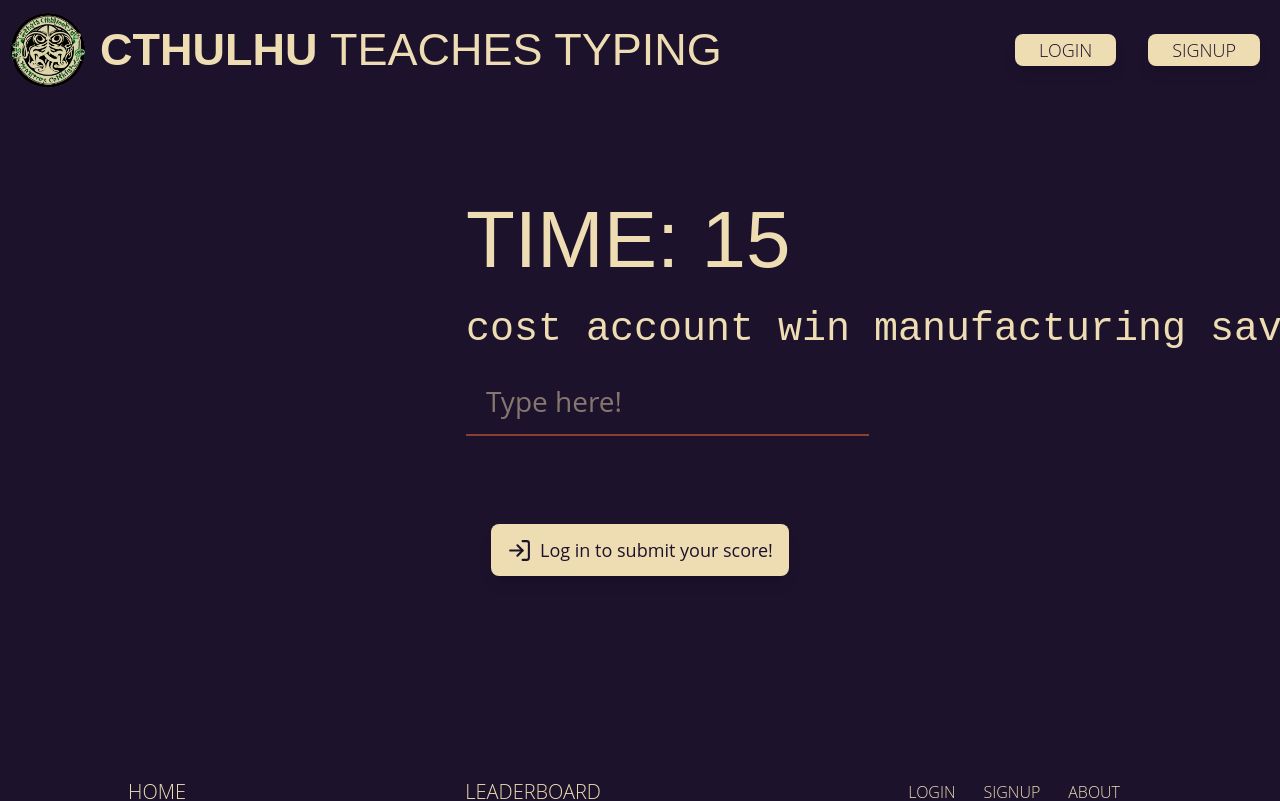
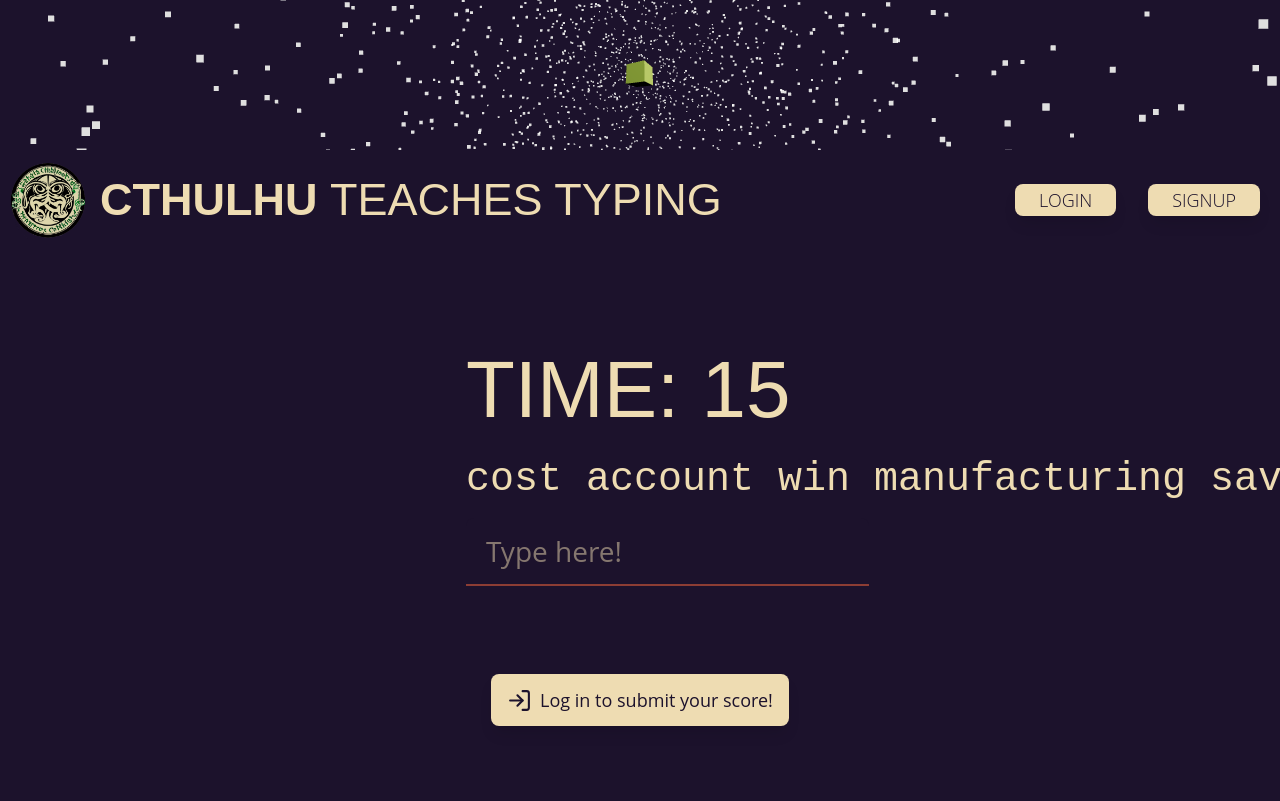
Before and after one commit to maxwellsquared/cthulhu-teaches-typing, a React (Create React App) app: page / in a window 1280 px wide. Shown: the top 801 px of the page. Built offline with nearby package versions, Linux system fonts and the light colour scheme.

Commit message:
3D works, more or less.

```diff
--- a/package.json
+++ b/package.json
@@ -4,6 +4,7 @@
   "private": true,
   "dependencies": {
     "@fontsource/roboto": "^4.5.8",
+    "@react-three/fiber": "^8.7.2",
     "@testing-library/jest-dom": "^5.16.5",
     "@testing-library/react": "^13.3.0",
     "@testing-library/user-event": "^13.5.0",
@@ -39,10 +40,13 @@
     ]
   },
   "devDependencies": {
+    "@react-three/drei": "^9.29.1",
     "autoprefixer": "^10.4.8",
+    "drei": "^2.2.21",
     "postcss": "^8.4.16",
     "prettier": "^2.5.1",
     "prettier-plugin-tailwindcss": "^0.1.4",
-    "react-modal": "^3.15.1"
+    "react-modal": "^3.15.1",
+    "three": "^0.144.0"
   }
 }
--- a/src/App.js
+++ b/src/App.js
@@ -10,6 +10,21 @@ import Nav from './components/Nav';
 import Leaderboard from './routes/Leaderboard';
 import LayoutWrapper from './components/LayoutWrapper';
 import './App.css';
+
+//three.js testing
+import { Canvas, useFrame } from '@react-three/fiber';
+import { Stars } from '@react-three/drei';
+import * as THREE from 'three';
+import { MeshStandardMaterial } from 'three';
+
+function Box() {
+  return (
+    <mesh rotation={[-0.3, -0.5, 0]}>
+      <boxBufferGeometry attach="geometry" />
+      <meshStandardMaterial attach="material" color="#BADA55" />
+    </mesh>
+  );
+}
 
 // parent component for all other components
 export default function App() {
@@ -30,6 +45,11 @@ export default function App() {
           setCurrentKeyboard,
         }}
       >
+        <Canvas id="bg">
+          <Box />
+          <Stars />
+          <spotLight position={[10, 15, 10]} angle={0.3} />
+        </Canvas>
         <Nav />
 
         <LayoutWrapper>
--- /dev/null
+++ b/src/components/Geometry.jsx
@@ -0,0 +1,27 @@
+import { useState, useEffect, useContext } from 'react';
+import { Canvas, useFrame } from '@react-three/fiber';
+import { Stars } from '@react-three/drei';
+import * as THREE from 'three';
+import { MeshStandardMaterial } from 'three';
+
+
+function Box () {
+  return (
+    <mesh rotation={[-0.3, -0.5, 0]}>
+      <boxBufferGeometry attach="geometry" />
+      <meshStandardMaterial attach="material" color="#BADA55" />
+    </mesh>
+  );
+}
+
+
+export default function Geometry() {
+
+  return (
+    <Canvas id="bg">
+      <Box />
+      <Stars />
+      <spotLight position={[10,15,10]} angle={0.3} />
+    </Canvas>
+  );
+}
--- a/src/index.css
+++ b/src/index.css
@@ -7,6 +7,14 @@
 
 body {
   background-color: #1c122c;
+}
+
+#bg {
+  position: fixed;
+  top: 0;
+  left: 0;
+  bottom: 0;
+  z-index: -999;
 }
 
 h1 {
```
Also changed, not shown: 1 other file (tests, documents, lock files or other folders).
